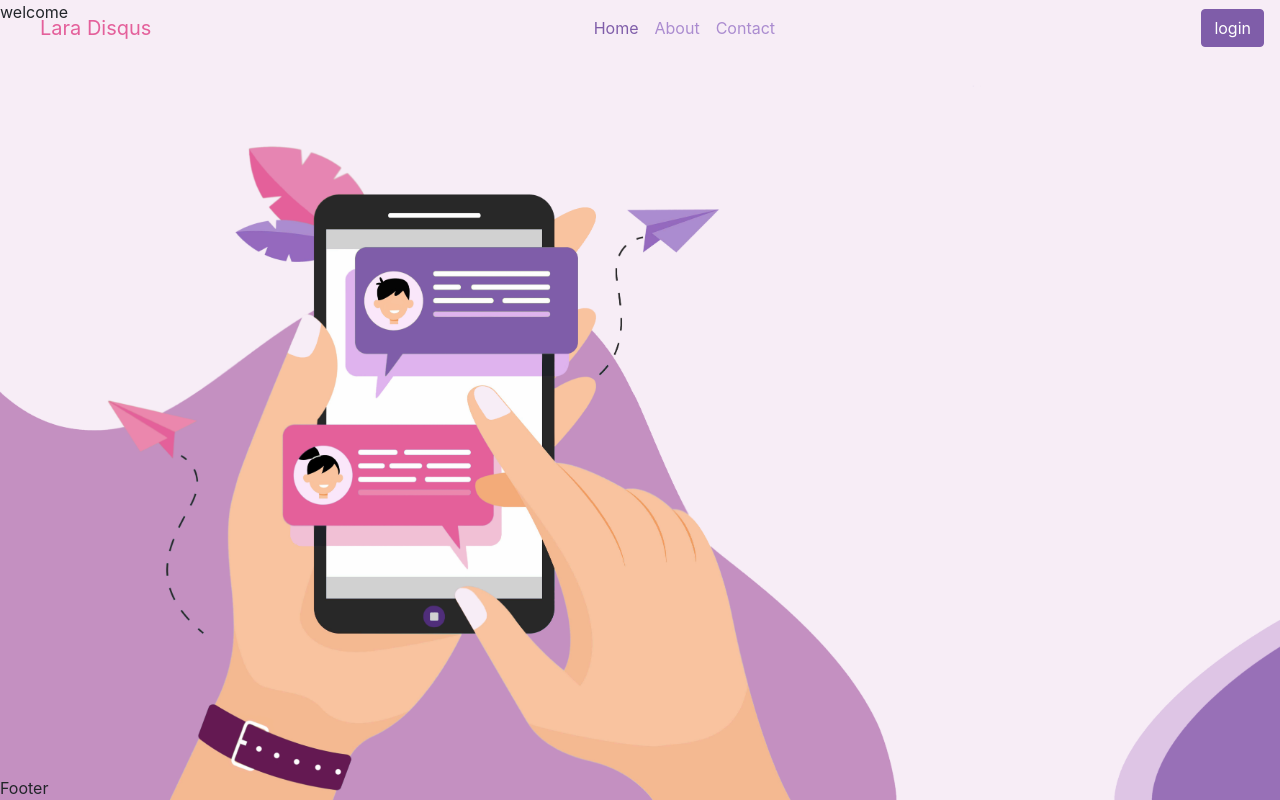
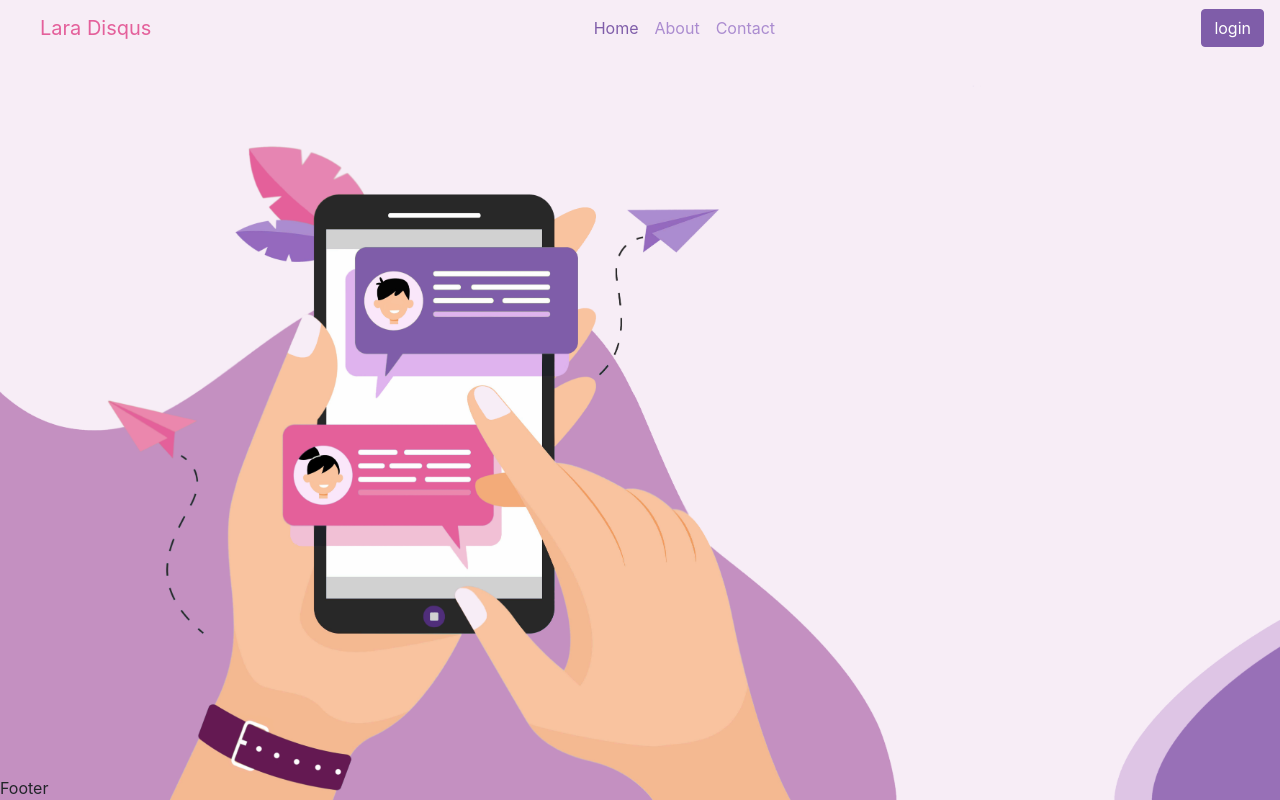
Before and after one commit to LaraDarine/lara-disqus, a Django app: page /discussions/welcome in a window 1280 px wide. Run offline with Django 3.2, Linux system fonts and the light colour scheme.

Commit message:
Remove dummy welcome text :wave: :wastebasket:

```diff
--- a/templates/discussions/welcome.html
+++ b/templates/discussions/welcome.html
@@ -2,6 +2,5 @@
 {% extends 'base.html' %}
 {% block content %}
     <section id="welcome">
-        welcome
     </section>
 {% endblock %}
```
